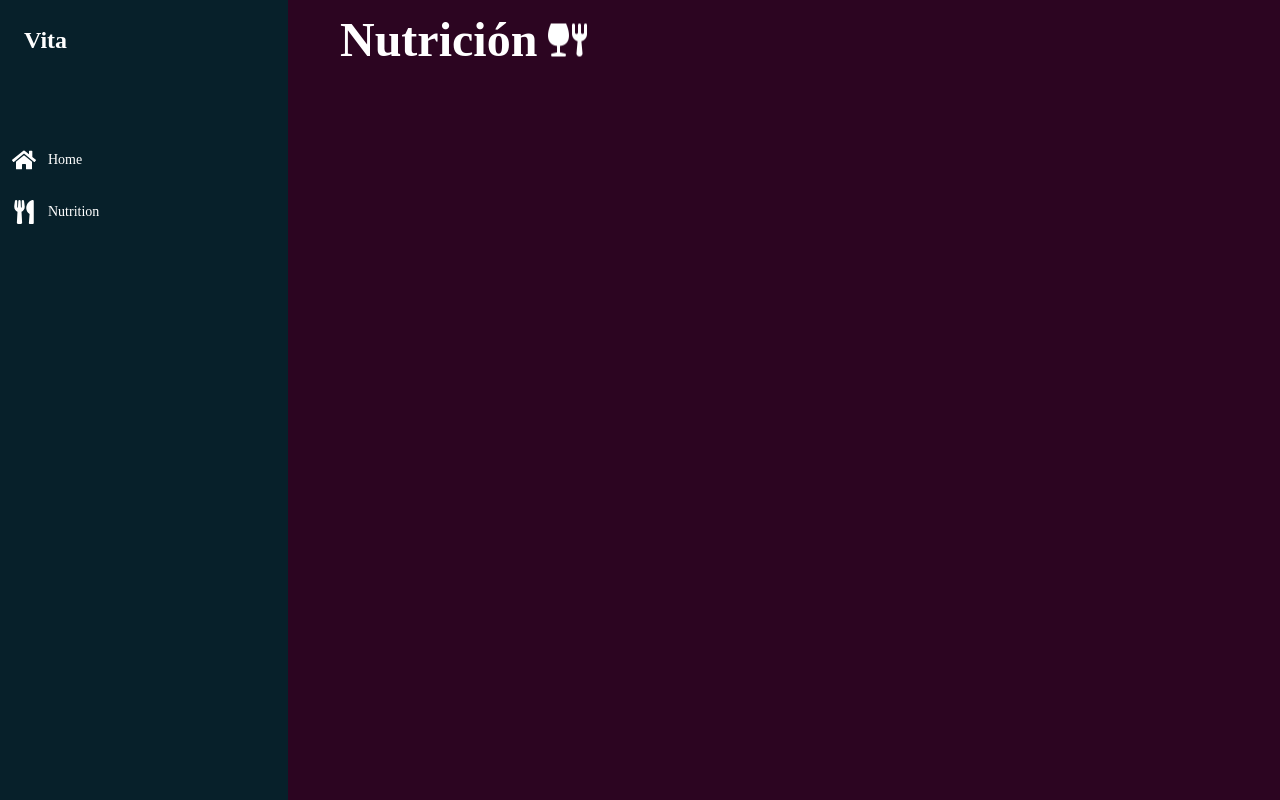
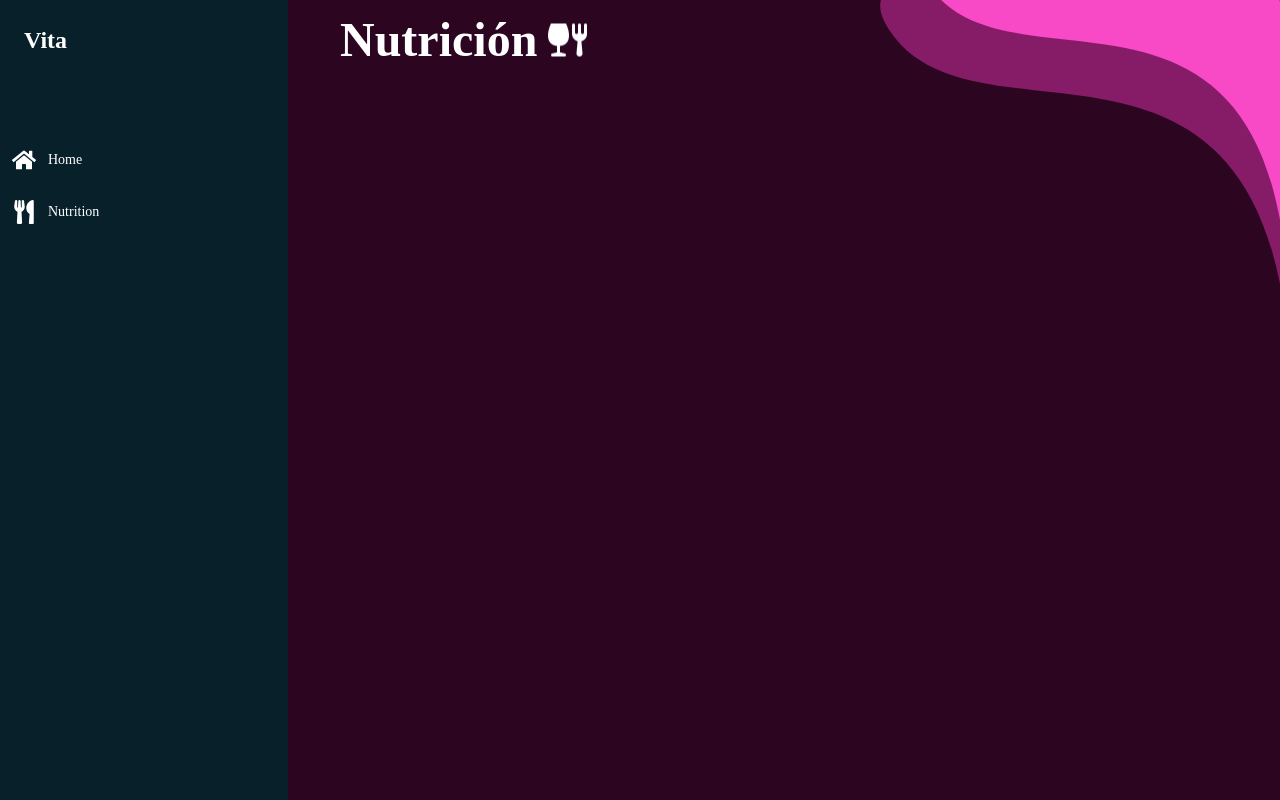
Before and after one commit to wizelineacademy/itesm-socioformador-feb-jun-2024-vita, a Next.js app in the folder vita/: page /nutrition/nutritionalPlan in a window 1280 px wide. Built offline with nearby package versions, Linux system fonts and the light colour scheme.

Commit message:
HotFix: Decoration
The decoration  displays in all pages

```diff
--- a/vita/app/components/Decoration.tsx
+++ b/vita/app/components/Decoration.tsx
@@ -32,9 +32,7 @@ const Loading = () => (
 
 /**
  * Decoration component responsible for displaying images based on route
- * @param {DecorationProps} pathname - Pathname of the route
- * @author Bernardo de la Sierra
- * @version 1.0.1
+ * @param {DecorationProps} props - Props for the Decoration component
  */
 const Decoration: React.FC<DecorationProps> = ({ pathname }) => {
   const [images, setImages] = useState<{ image: string; image2: string }>({
@@ -43,15 +41,18 @@ const Decoration: React.FC<DecorationProps> = ({ pathname }) => {
   });
   const [loading, setLoading] = useState(true);
 
+  // Extract the root route from the pathname
+  const rootRoute = pathname.split('/')[1];
+
   useEffect(() => {
-    const route = routes[pathname];
+    const route = routes[`/${rootRoute}`];
     if (route) {
       setImages(route);
       setLoading(false);
     } else {
-      console.error(`No se encontró una imagen para la ruta ${pathname}`);
+      console.error(`No se encontró una imagen para la ruta ${rootRoute}`);
     }
-  }, [pathname]);
+  }, [pathname, rootRoute]);
 
   return (
     <>
```
